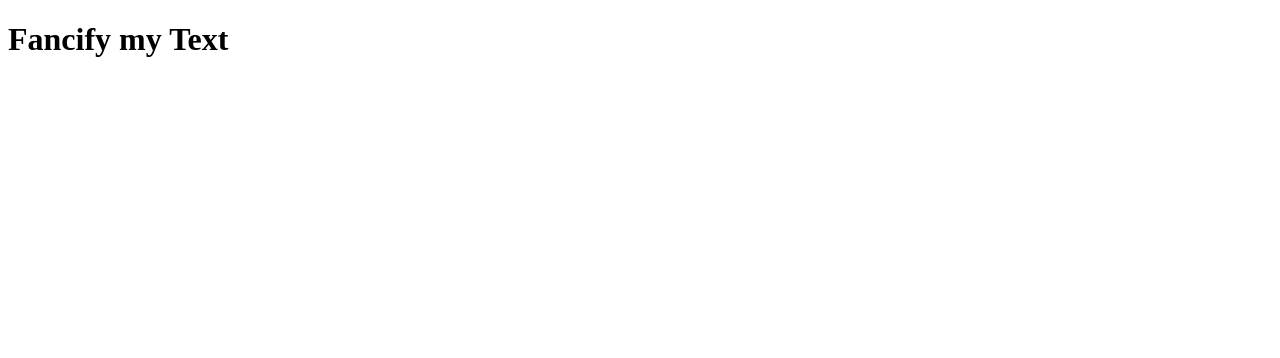
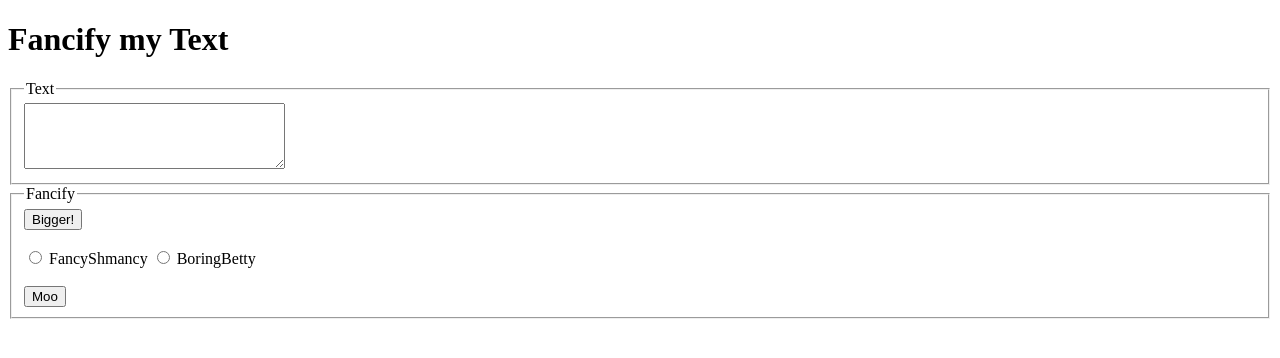
Before and after one commit to griffinjohnson14/CSC193-WebDevelopment, a plain HTML site: page fancifymytext/fancifymytext.html in a window 1280 px wide. Drawn offline with Linux system fonts and the light colour scheme.

Commit message:
feat: Created the html for fancifying the text. Changes the text to be bigger, makes text "fancy" or reverts it to normal, and adds moo to the end of sentences.

```diff
--- a/fancifymytext/fancifymytext.html
+++ b/fancifymytext/fancifymytext.html
@@ -3,7 +3,8 @@
 	<head>
 		<title>Fancify Shamcify</title>
 
-		<!-- link to your script file here -->
+		<!-- Linker -->
+		<script src="fancifymytext.js" defer></script>
 
 	</head>
 
@@ -12,6 +13,25 @@
 
 
 		<!-- Your UI controls go here -->
+		<fieldset>
+			<legend>Text</legend>
+			<!-- Text box for user to type into -->
+			<textarea id="myText" rows="4" cols="30"></textarea>
+		</fieldset>
 
+		<fieldset>
+			<legend>Fancify</legend>
+			<!-- Makes the text bigger when clicked -->
+			<button onclick="makeBigger()">Bigger!</button>
+			<br><br>
+			<!-- Radio buttons to toggle fancy vs plain styling -->
+			<input type="radio" id="fancyShmancy" name="style" onchange="applyStyle()">
+			<label for="fancyShmancy">FancyShmancy</label>
+			<input type="radio" id="boringBetty" name="style" onchange="applyStyle()">
+			<label for="boringBetty">BoringBetty</label>
+			<br><br>
+			<!-- Uppercases text and adds -Moo to end of each sentence -->
+			<button onclick="mooify()">Moo</button>
+		</fieldset>
 	</body>
 </html>
```
